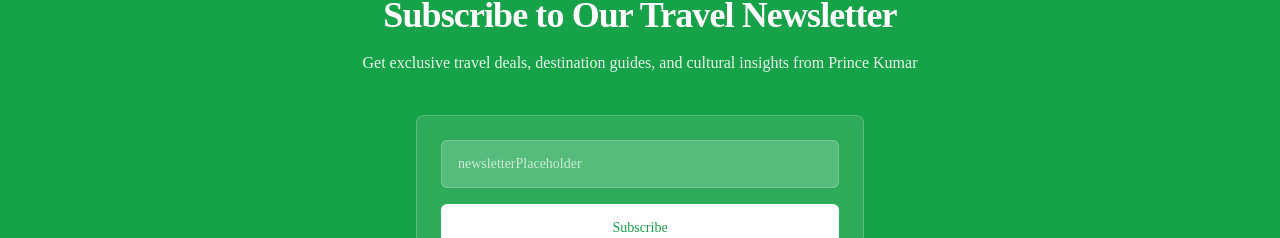
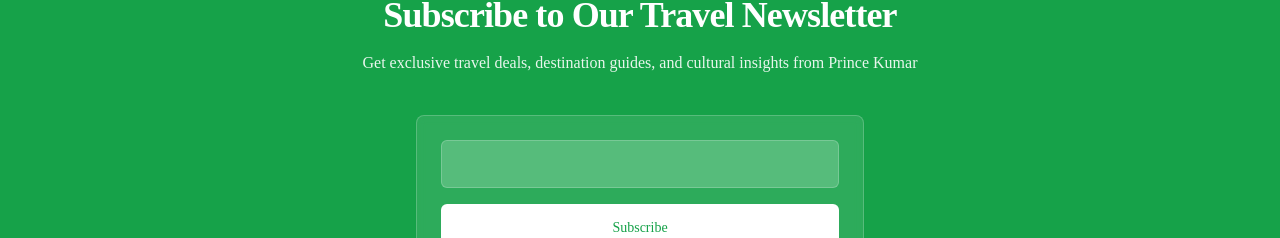
Before and after one commit to Asukumar123/Travel-Agency, a Next.js app: page / in a window 1280 px wide. Shown: the part 3714-3952 px from the top of the page. Built offline with nearby package versions, Linux system fonts and the light colour scheme.

Commit message:
Fixed a Lanuage bug

```diff
--- a/components/newsletter.tsx
+++ b/components/newsletter.tsx
@@ -107,7 +107,7 @@ export default function Newsletter() {
                 <div className="space-y-2">
                   <Input
                     type="email"
-                    placeholder={t("newsletterPlaceholder")}
+
                     className="h-12 w-full rounded-md border-white/20 bg-white/20 px-4 py-3 text-white placeholder:text-white/70 focus:border-white focus:ring-white/30 focus:bg-white/30"
                     value={email}
                     onChange={(e) => setEmail(e.target.value)}
```
